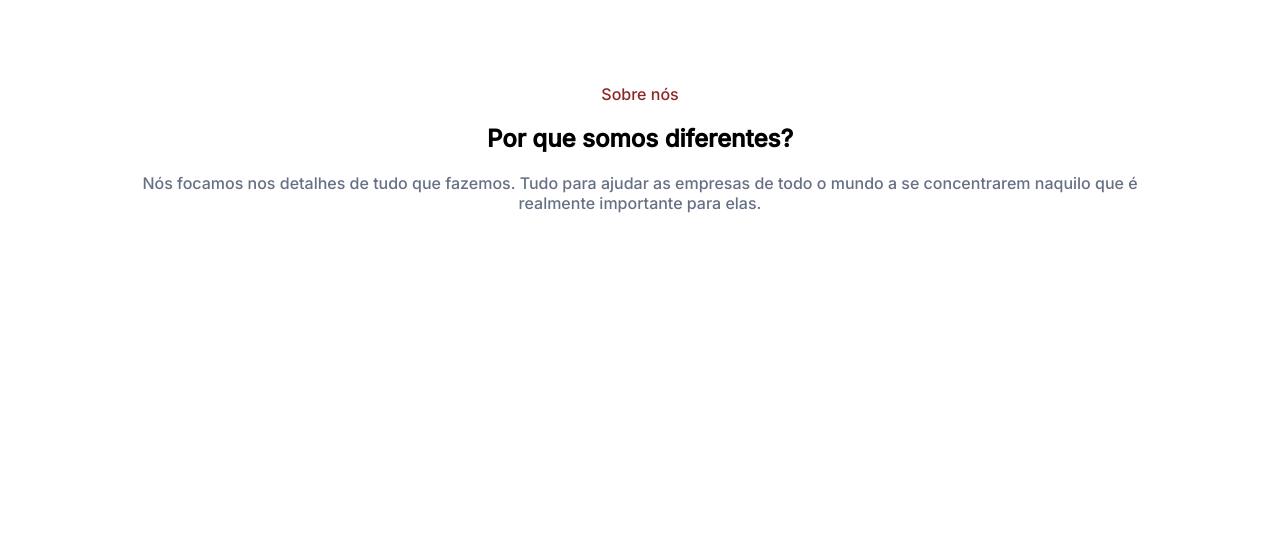
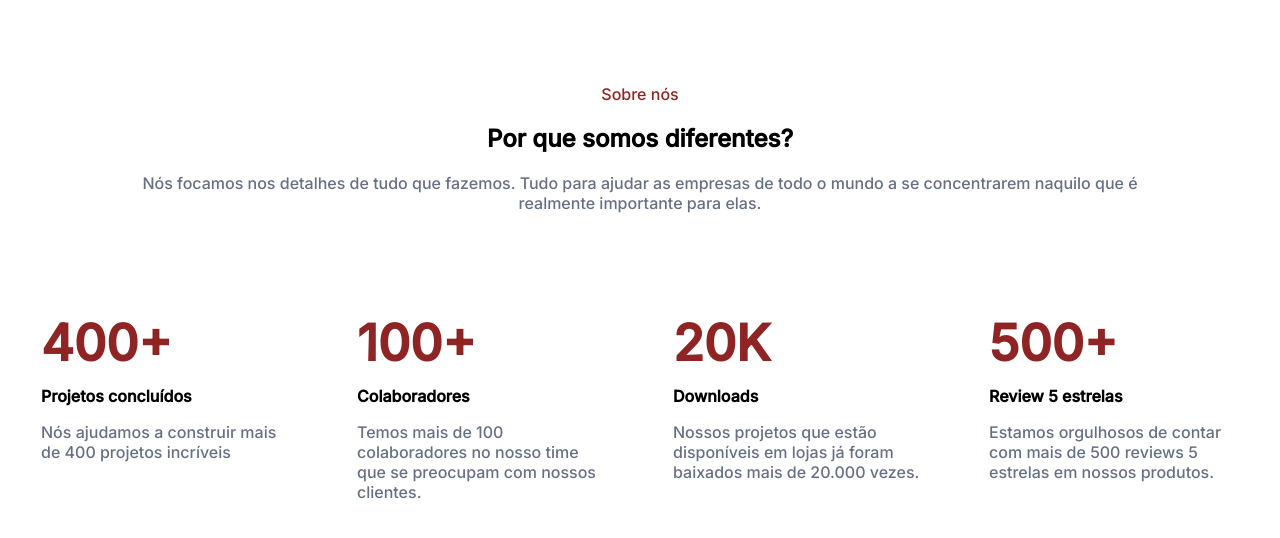
Before and after one commit to adelino-dev/desafio-7-Days-Of-Code, a plain HTML site: page index.html in a window 1280 px wide. Shown: the part 60-598 px from the top of the page. Drawn offline with Linux system fonts and the light colour scheme.

Commit message:
Terceiro dia: Métricas

```diff
--- a/index.html
+++ b/index.html
@@ -6,6 +6,7 @@
     <meta name="viewport" content="width=device-width, initial-scale=1.0">
     <title>Home</title>
     <link rel="stylesheet" href="styles.css">
+
 </head>
 
 <body>
@@ -34,5 +35,32 @@
             </p>
         </section>
     </header>
+
+    <section class="metricas-container">
+        <div>
+            <h1>400+</h1>
+            <h2>Projetos concluídos</h2>
+            <p>Nós ajudamos a construir mais de 400 projetos incríveis</p>
+        </div>
+
+        <div>
+            <h1>100+</h1>
+            <h2>Colaboradores</h2>
+            <p>Temos mais de 100 colaboradores no nosso time que se preocupam com nossos clientes.</p>
+        </div>
+
+        <div>
+            <h1>20K</h1>
+            <h2>Downloads</h2>
+            <p>Nossos projetos que estão disponíveis em lojas já foram baixados mais de 20.000 vezes.</p>
+        </div>
+
+        <div>
+            <h1>500+</h1>
+            <h2>Review 5 estrelas</h2>
+            <p>Estamos orgulhosos de contar com mais de 500 reviews 5 estrelas em nossos produtos.</p>
+        </div>
+
+    </section>
 </body>
 </html>
--- a/styles.css
+++ b/styles.css
@@ -95,3 +95,29 @@ nav button{
     width: min-content;
     margin: auto 500px auto 500px;
 }
+
+/*------------------ Métricas ------------------ */
+
+.metricas-container{
+    display: flex;
+    justify-content: space-around;
+    align-content: space-around;
+    text-align: left;
+
+
+
+}
+
+.metricas-container div{
+    width: 250px;
+}
+
+.metricas-container h1{
+    color: var(--main-color);
+    font-size: 50px;
+    margin: 0px;
+}
+
+.metricas-container h2{
+    font-size: 16px;
+}
```
